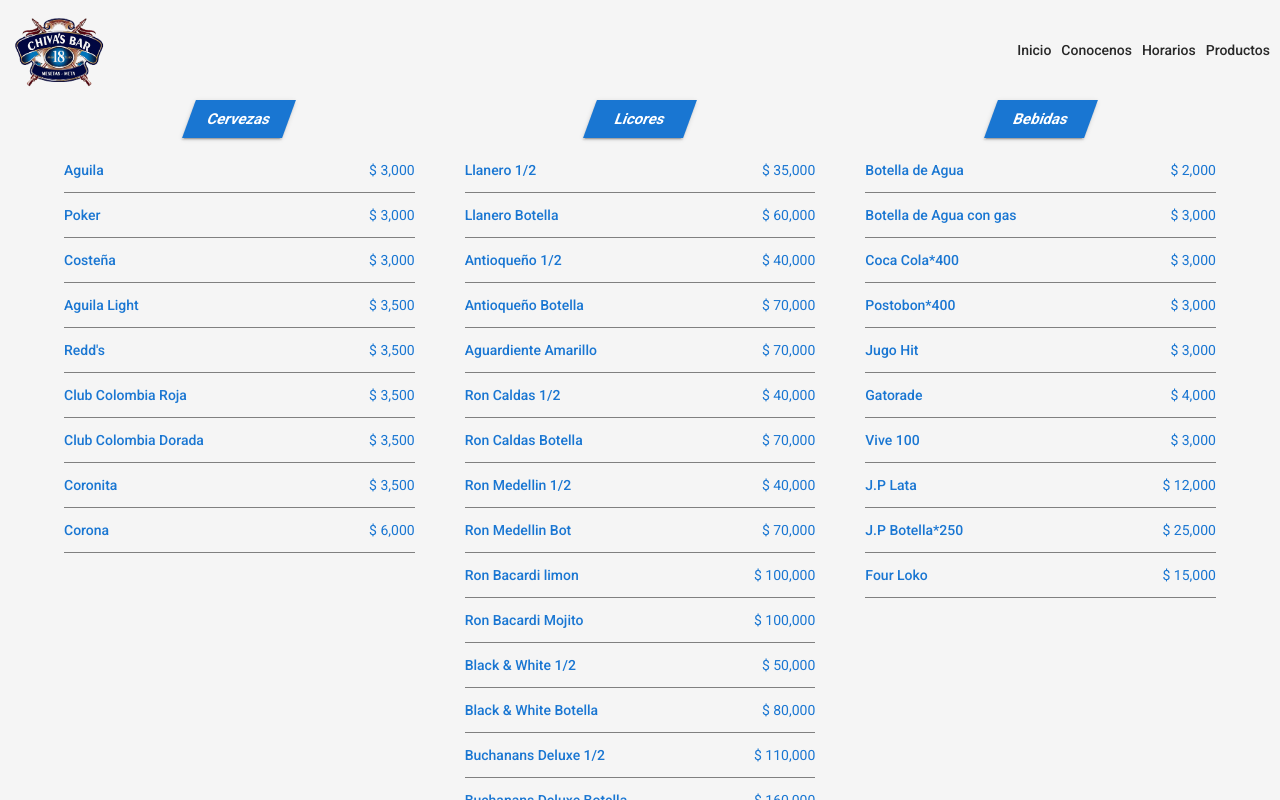
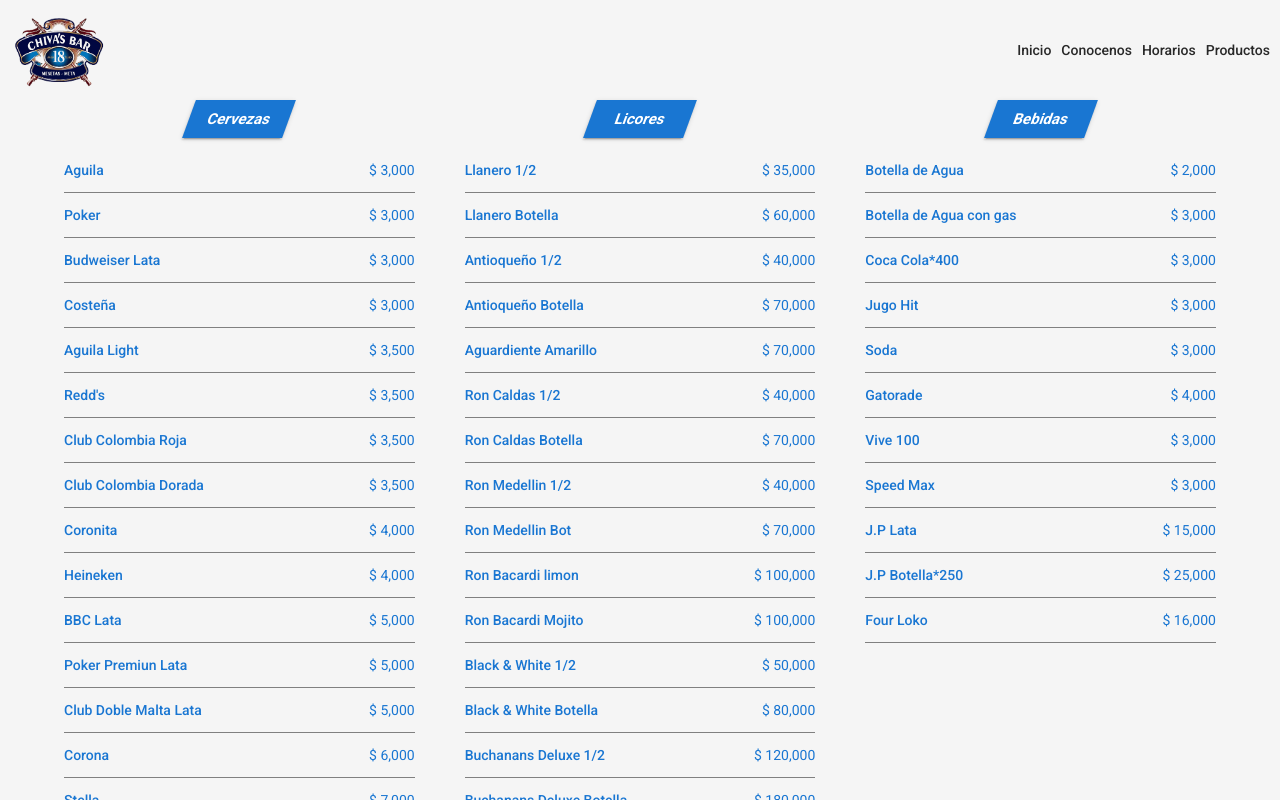
Before and after one commit to JhonAngulo/chivas-bar, a Next.js app: page /productos in a window 1280 px wide. Built offline with nearby package versions, Linux system fonts and the light colour scheme.

Commit message:
update produtcs price

```diff
--- a/data/productsBeers.json
+++ b/data/productsBeers.json
@@ -18,55 +18,111 @@
     "productName": "Costeña",
     "price": 3000,
     "hide": false,
-    "order": 3
+    "order": 4
   },
   {
     "id": 4,
     "productName": "Aguila Light",
     "price": 3500,
     "hide": false,
-    "order": 4
+    "order": 5
   },
   {
     "id": 5,
     "productName": "Redd's",
     "price": 3500,
     "hide": false,
-    "order": 5
+    "order": 6
   },
   {
     "id": 6,
     "productName": "Club Colombia Roja",
     "price": 3500,
     "hide": false,
-    "order": 6
+    "order": 7
   },
   {
     "id": 7,
     "productName": "Club Colombia Dorada",
     "price": 3500,
     "hide": false,
-    "order": 7
+    "order": 8
   },
   {
     "id": 8,
     "productName": "Coronita",
-    "price": 3500,
+    "price": 4000,
     "hide": false,
-    "order": 8
+    "order": 9
   },
   {
     "id": 9,
     "productName": "Corona",
     "price": 6000,
     "hide": false,
-    "order": 9
+    "order": 14
   },
   {
     "id": 10,
     "productName": "Smirnoff",
+    "price": 10000,
+    "hide": false,
+    "order": 17
+  },
+  {
+    "id": 11,
+    "productName": "Budweiser Lata",
+    "price": 3000,
+    "hide": false,
+    "order": 3
+  },
+  {
+    "id": 12,
+    "productName": "Heineken",
+    "price": 4000,
+    "hide": false,
+    "order": 10
+  },
+  {
+    "id": 13,
+    "productName": "BBC Lata",
+    "price": 5000,
+    "hide": false,
+    "order": 11
+  },
+  {
+    "id": 14,
+    "productName": "Poker Premiun Lata",
+    "price": 5000,
+    "hide": false,
+    "order": 12
+  },
+  {
+    "id": 15,
+    "productName": "Club Doble Malta Lata",
+    "price": 5000,
+    "hide": false,
+    "order": 13
+  },
+  {
+    "id": 16,
+    "productName": "Stella",
+    "price": 7000,
+    "hide": false,
+    "order": 14
+  },
+  {
+    "id": 17,
+    "productName": "Michelob",
+    "price": 7000,
+    "hide": false,
+    "order": 15
+  },
+  {
+    "id": 18,
+    "productName": "3 Cordilleras Rosada",
     "price": 8000,
-    "hide": true,
-    "order": 10
+    "hide": false,
+    "order": 16
   }
 ]
--- a/data/productsDrinks.json
+++ b/data/productsDrinks.json
@@ -45,7 +45,7 @@
     "id": 7,
     "productName": "Postobon*400",
     "price": 3000,
-    "hide": false,
+    "hide": true,
     "order": 4
   },
   {
@@ -59,13 +59,13 @@
     "id": 9,
     "productName": "Soda",
     "price": 3000,
-    "hide": true,
+    "hide": false,
     "order": 6
   },
   {
     "id":10,
     "productName": "J.P Lata",
-    "price": 12000,
+    "price": 15000,
     "hide": false,
     "order": 10
   },
@@ -79,8 +79,15 @@
   {
     "id": 12,
     "productName": "Four Loko",
-    "price": 15000,
+    "price": 16000,
     "hide": false,
     "order": 12
+  },
+  {
+    "id": 13,
+    "productName": "Speed Max",
+    "price": 3000,
+    "hide": false,
+    "order": 8
   }
 ]
--- a/data/productsLiqueurs.json
+++ b/data/productsLiqueurs.json
@@ -44,14 +44,14 @@
   {
     "id": 7,
     "productName": "Buchanans Deluxe 1/2",
-    "price": 110000,
+    "price": 120000,
     "hide": false,
     "order": 14
   },
   {
     "id": 8,
     "productName": "Buchanans Deluxe Botella",
-    "price": 160000,
+    "price": 180000,
     "hide": false,
     "order": 15
   },
@@ -65,7 +65,7 @@
   {
     "id": 10,
     "productName": "Old Parr Botella",
-    "price": 160000,
+    "price": 180000,
     "hide": false,
     "order": 18
   },
@@ -95,14 +95,14 @@
     "productName": "Bailey's 1/2",
     "price": 70000,
     "hide": false,
-    "order": 23
+    "order": 24
   },
   {
     "id": 15,
     "productName": "Bailey's Botella",
     "price": 100000,
     "hide": false,
-    "order": 24
+    "order": 25
   },
   {
     "id": 16,
@@ -151,7 +151,7 @@
     "productName": "Tequila El Jimador",
     "price": 130000,
     "hide": false,
-    "order": 22
+    "order": 23
   },
   {
     "id": 23,
@@ -169,9 +169,30 @@
   },
   {
     "id": 25,
-    "productName": "Bailey's Botella",
-    "price": 85000,
-    "hide": true,
-    "order": 25
+    "productName": "Vodka Smirnoff Lulo",
+    "price": 70000,
+    "hide": false,
+    "order": 26
+  },
+  {
+    "id": 26,
+    "productName": "Tequila La Misión",
+    "price": 120000,
+    "hide": false,
+    "order": 22
+  },
+  {
+    "id": 27,
+    "productName": "Tequila Milagro Reposado",
+    "price": 220000,
+    "hide": false,
+    "order": 22
+  },
+  {
+    "id": 28,
+    "productName": "Tequila Milagro Añejo",
+    "price": 260000,
+    "hide": false,
+    "order": 22
   }
 ]
```
Also changed, not shown: public/sw.js.
